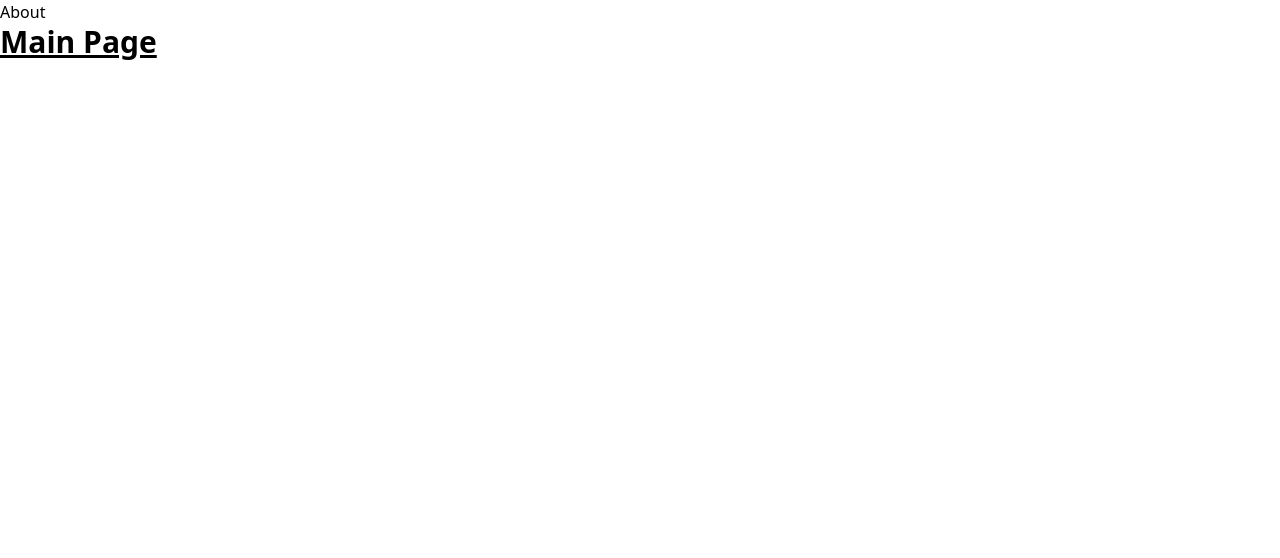
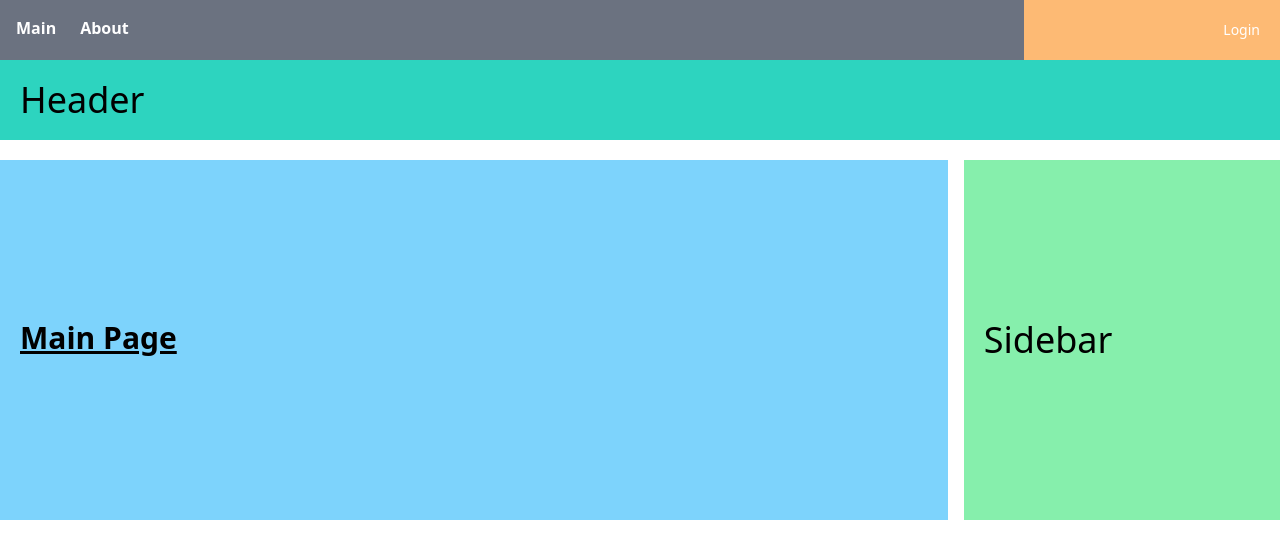
Before and after one commit to hyewon218/traditional-market-front, a React (Create React App) app: page / in a window 1280 px wide. Shown: the top 558 px of the page. Built offline with nearby package versions, Linux system fonts and the light colour scheme.

Commit message:
공통 layout 템플릿 구성

```diff
--- /dev/null
+++ b/src/components/menus/BasicMenu.js
@@ -0,0 +1,27 @@
+import {Link} from "react-router-dom";
+
+const BasicMenu = () => {
+    return (
+        <nav id='navbar' className=" flex bg-blue-300">
+
+            <div className="w-4/5 bg-gray-500">
+                <ul className="flex p-4 text-white font-bold">
+                    <li className="pr-6 text-2x1">
+                        <Link to={'/'}>Main</Link>
+                    </li>
+                    <li className="pr-6 text-2x1">
+                        <Link to={'/about'}>About</Link>
+                    </li>
+                </ul>
+            </div>
+
+            <div
+                className="w-1/5 flex justify-end bg-orange-300 p-4 font-medium">
+                <div className="text-white text-sm m-1 rounded">
+                    Login
+                </div>
+            </div>
+        </nav>
+    );
+}
+export default BasicMenu;
--- /dev/null
+++ b/src/layouts/BasicLayout.js
@@ -0,0 +1,33 @@
+import BasicMenu from "../components/menus/BasicMenu";
+
+const BasicLayout = ({children}) => {
+    return (
+        < >
+        <BasicMenu></BasicMenu>
+            <header
+                className="bg-teal-400 p-5">
+                <h1
+                    className="text-2x1 md: text-4xl">
+                    Header
+                </h1>
+            </header>
+
+            <div
+                className="bg-white my-5 w-full flex flex-col space-y-4 md:flex-row md: space-x-4 md:space-y-0">
+                <main
+                    className="bg-sky-300 md:w-2/3 lg:w-3/4 px-5 py-40">
+                    {children}
+                </main>
+                <aside
+                    className="bg-green-300 md: w-1/3 lg:w-1/4 px-5 py-40">
+                    <h1
+                        className="text-2xl md:text-4xl">
+                        Sidebar
+                    </h1>
+                </aside>
+            </div>
+        </>
+    );
+}
+
+export default BasicLayout;
--- a/src/pages/AboutPage.js
+++ b/src/pages/AboutPage.js
@@ -1,8 +1,12 @@
+import BasicLayout from "../layouts/BasicLayout";
+
 const AboutPage = () => {
     return (
-        <div className = "text-3xl font-bold">
-            <div>About Page</div>
-        </div>
+        <BasicLayout>
+            <div className="text-3xl font-bold">
+                <div>About Page</div>
+            </div>
+        </BasicLayout>
     );
 }
 export default AboutPage;
--- a/src/pages/MainPage.js
+++ b/src/pages/MainPage.js
@@ -1,13 +1,12 @@
-import {Link} from "react-router-dom";
+import BasicLayout from "../layouts/BasicLayout";
 
 const MainPage = () => {
     return (
-        <div>
-            <div className="flex">
-                <Link to={'/about'}>About</Link>
+        <BasicLayout>
+            <div>
+                <div className="text-3xl font-bold underline">Main Page</div>
             </div>
-            <div className="text-3xl font-bold underline">Main Page</div>
-        </div>
+        </BasicLayout>
     );
 }
 export default MainPage;
```
